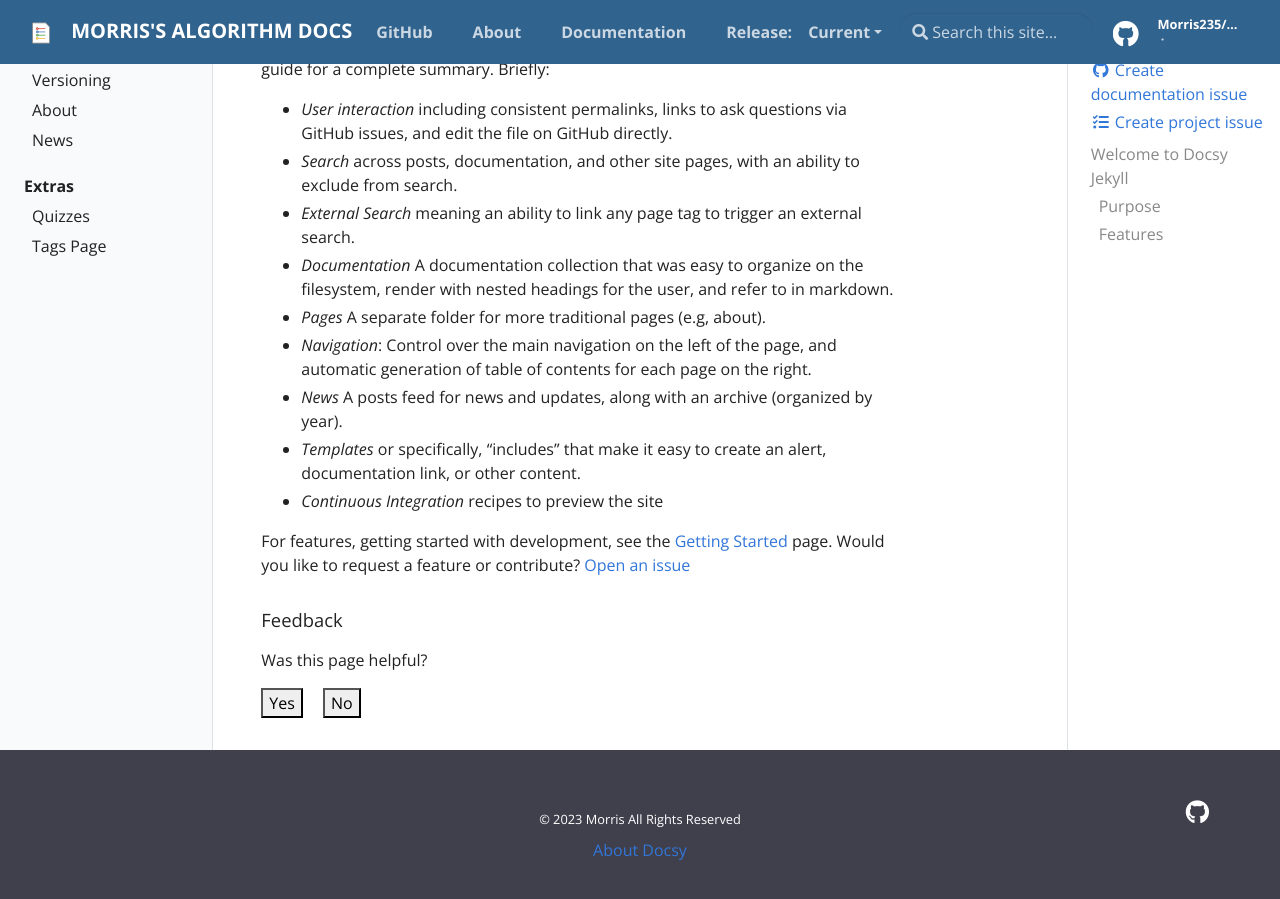
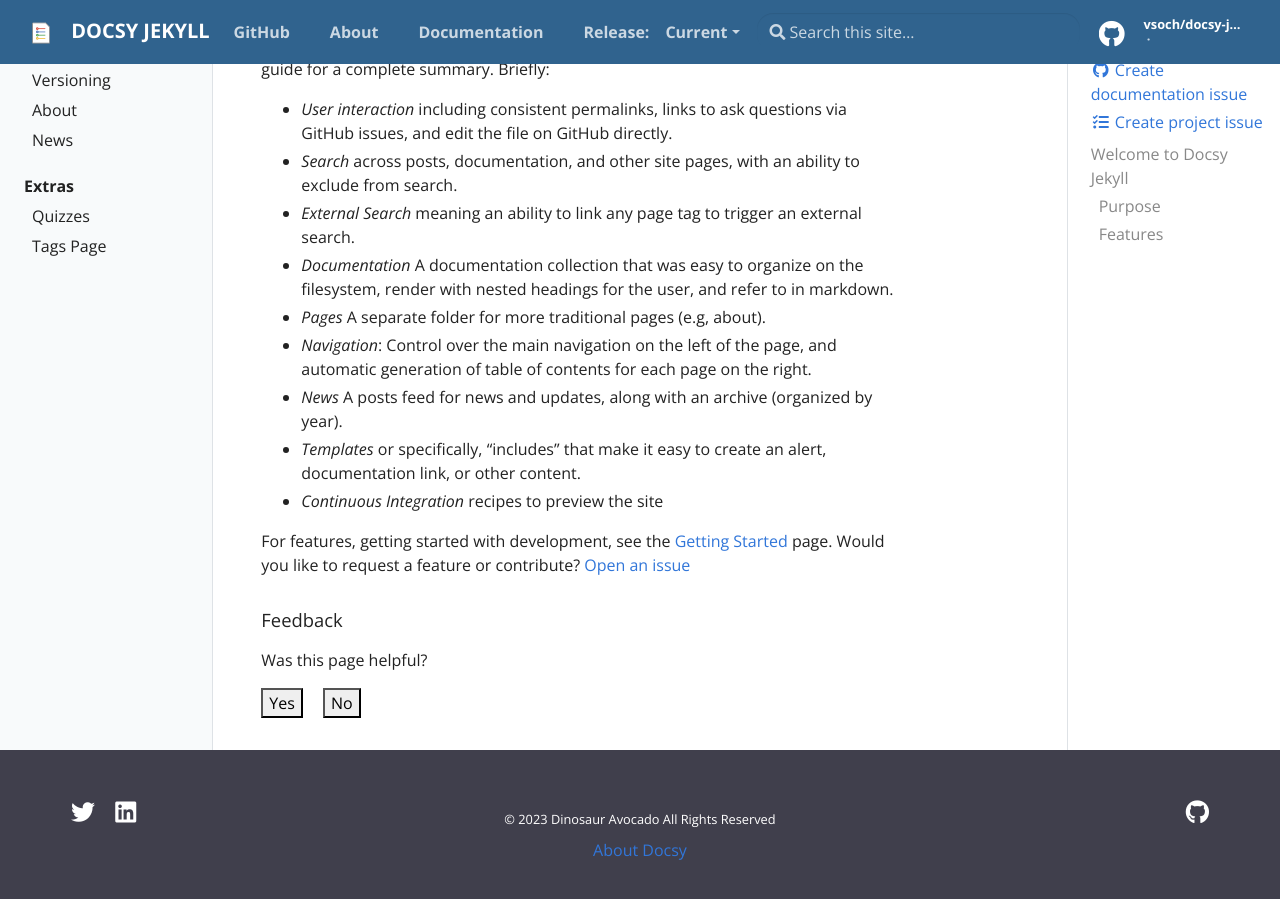
Before and after one commit to Morris235/algorithm, a Jekyll site: the page built from docs/pages/index.md, in a window 1280 px wide and 900 px high, scrolled down 885 px. Built offline with Jekyll 4.4.1, drawn with Linux system fonts in a browser that asks for light colours.

Commit message:
docs theme 초기화

```diff
--- a/docs/_config.yml
+++ b/docs/_config.yml
@@ -14,30 +14,30 @@
 # You can create any custom variable you would like, and they will be accessible
 # in the templates via {{ site.myvariable }}.
 
-title: Morris's Algorithm Docs
-email: dltkdah777@gmail.com
-author: Morris
+title: Docsy Jekyll
+email: your-email@domain.com
+author: Dinosaur Avocado
 description: > # this means to ignore newlines until "baseurl:"
   Write an awesome description for your new site here. You can edit this
   line in _config.yml. It will appear in your document head meta (for
   Google search results) and in your feed.xml site description.
 
 # Add your baseurl here (your repository) but DO NOT CHANGE THE LINE NUMBER without editing .circleci/circle_urls.sh
-baseurl: "https://morris235.github.io/algorithm" # the subpath of your site, e.g. /blog
+baseurl: "/docsy-jekyll" # the subpath of your site, e.g. /blog
 
 # This is mostly for testing
-url: "https://morris235.github.io/algorithm" # the base hostname & protocol for your site
+url: "https://vsoch.github.io" # the base hostname & protocol for your site
 
 # Social (First three Required)
-repo: "https://github.com/Morris235/algorithm"
-github_user: "Morris235"
-github_repo: "algorithm"
-github_branch: "main"
+repo: "https://github.com/vsoch/docsy-jekyll"
+github_user: "vsoch"
+github_repo: "docsy-jekyll"
+github_branch: "master"
 
 # Optional
-# twitter: vsoch
-# linkedin: vsochat
-# dockerhub: vanessa
+twitter: vsoch
+linkedin: vsochat
+dockerhub: vanessa
 
 # These options are used to configure the locations of your version history when you want to serve versioned documents
 version_params:
```
